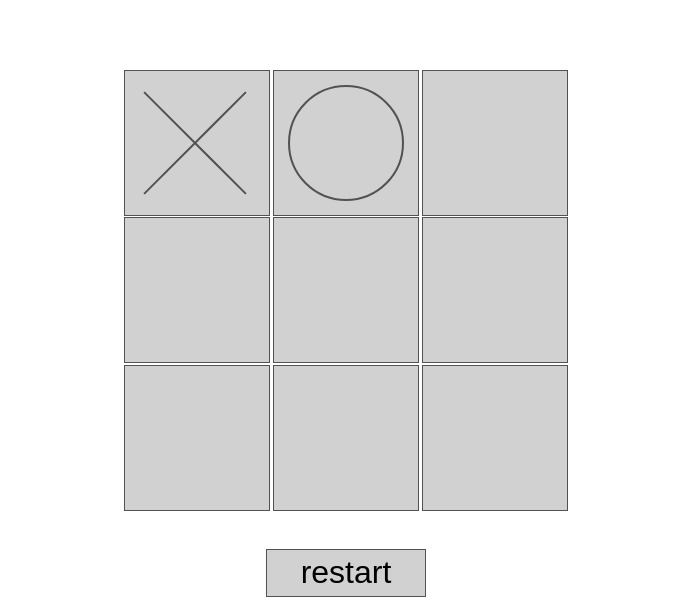
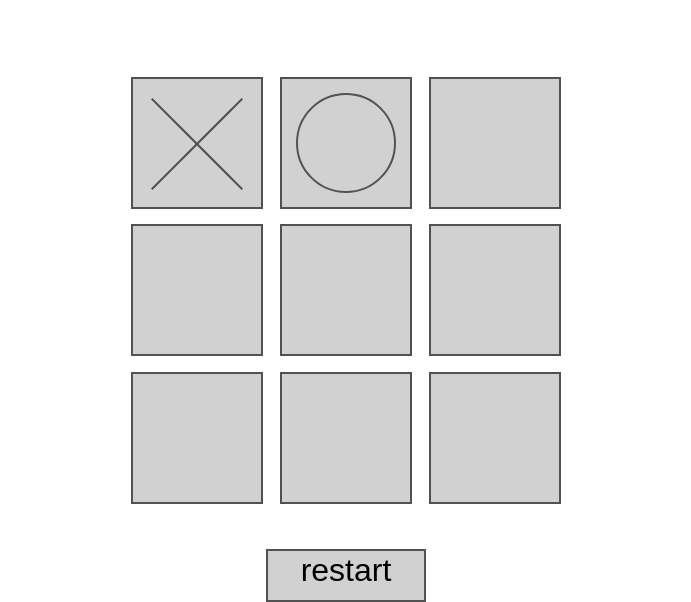
Before and after one commit to barnabasedubio/tictactoe, a website: page index.html in a window 1280 px wide. Shown: the part 204-806 px from the top of the page, without its empty margins (294-985 px from the left). Drawn offline with nearby package versions, Linux system fonts and the light colour scheme.

Commit message:
refinements

```diff
--- a/index.html
+++ b/index.html
@@ -9,7 +9,7 @@
     <!-- <script src="bundle.js"></script> -->
 
     <link rel="stylesheet" href="style/style.css">
-    <link rel="shortcut icon" href="../favicon.ico" type="image/x-icon">
+    <link rel="shortcut icon" href="favicon.ico" type="image/x-icon">
 </head>
 <body>
 
--- a/style/style.sass
+++ b/style/style.sass
@@ -54,23 +54,24 @@
   align-items: center
 
 .row-box
-  border: 1px solid $dark-gray
+  border: 2px solid $dark-gray
   background-color: $light-gray
-  height: 9rem
-  width: 9rem
+  height: 8rem
+  width: 8rem
   @include centerItems
 
 // mixin for the close icon
 @mixin  closeIcon()
   content: ""
-  height: 9rem
+  height: 8rem
   border-left: 2px solid $dark-gray
   position: absolute
-  left: 69px
+  left: 2.95rem
+  top: -15px
 
 .x-icon
-  width: 9rem
-  height: 9rem
+  width: 6rem
+  height: 6rem
   position: relative
   &:after
     @include closeIcon
@@ -80,14 +81,14 @@
     transform: rotate(-45deg)
 
 .o-icon
-  width: 7rem
-  height: 7rem
+  width: 6rem
+  height: 6rem
   border-radius: 7rem
   border: 2px solid $dark-gray
 
 .restart
   display: block // or else margin: 0 auto won't work
-  border: 1px solid $dark-gray
+  border: 2px solid $dark-gray
   background-color: $light-gray
   position: relative
   top: 22%
@@ -98,3 +99,4 @@
   font: 2rem $font
   cursor: pointer
   outline: none
+  padding-bottom: 3rem
```
Also changed, not shown: style/style.css.
